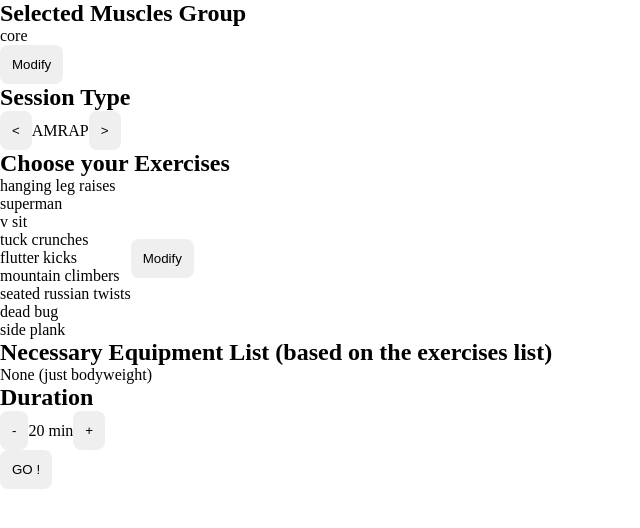
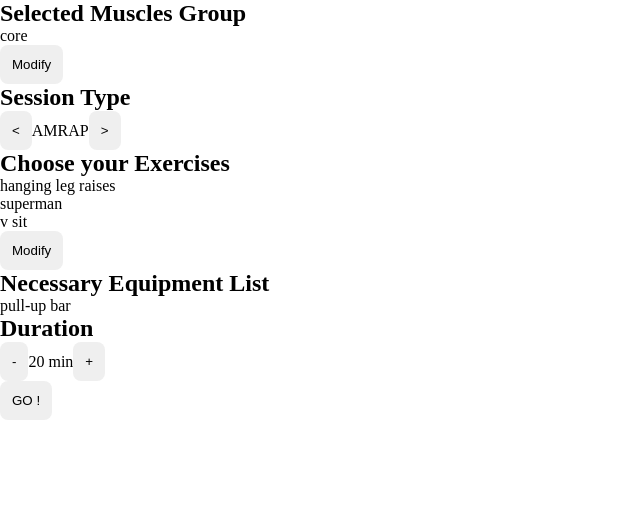
Before and after one commit to sam-ebe/workout-rush, a React (Vite) app: page / in a window 1280 px wide. Both pictures are taken after a click on the button "Save and load Exercises". Shown: the top 528 px of the page, without its empty margins (0-640 px from the left). Built offline with nearby package versions, Linux system fonts and the light colour scheme.

Commit message:
added necessary equipment list derived from selected exercises

```diff
--- a/src/components/SessionSelect.jsx
+++ b/src/components/SessionSelect.jsx
@@ -26,7 +26,7 @@ function SessionSelect() {
     if (isSavedMuscleGroup) {
       // data will be fetched there if coming from external source
       console.log("effect setSelectedExercises");
-      const numberOfExercices = 9;
+      const numberOfExercices = 3;
 
       setSelectedExercises(
         getRandomExercisesByMuscleGroup(
@@ -63,6 +63,12 @@ function SessionSelect() {
     setIsSavedMuscleGroup(val);
   };
 
+  let necessaryEquipment = selectedExercises
+    .flatMap((exercise) => exercise.necessary_equipment) // array with duplicates
+    .filter((value, index, self) => {
+      return self.indexOf(value) === index; // if the current value's first occurence is on this index, the value gets added to the array
+    }); // array with unique values
+
   return (
     <>
       <StyledSessionSelect>
@@ -90,15 +96,19 @@ function SessionSelect() {
             {/*Add Recommended number of exercises : 1-5 */}
 
             <h2>Choose your Exercises</h2>
-            <Selector>
-              <ExercisesList selectedExercises={selectedExercises} />
-              <Button onClick={handleOpen}>Modify</Button>
-            </Selector>
-            {/* depends on selected exercises, comes from loaded exercises data*/}
-            <h2>Necessary Equipment List (based on the exercises list)</h2>
-            <Selector>
-              <p>None (just bodyweight)</p>
-            </Selector>
+            <ExercisesList selectedExercises={selectedExercises} />
+            <Button onClick={handleOpen}>Modify</Button>
+
+            <h2>Necessary Equipment List</h2>
+
+            {necessaryEquipment.length > 0 ? (
+              necessaryEquipment.map((equipment) => {
+                return <p key={equipment}>{equipment}</p>;
+              })
+            ) : (
+              <p>none</p>
+            )}
+
             {/* 5 per five, min 5 min*/}
             <h2>Duration</h2>
             <Selector>
@@ -129,7 +139,6 @@ function getRandomInArray(array) {
 }
 // Output format: { top: [1, 2, 3], core: [4, 5, 6], legs: [7, 8, 9] }
 function convertToMuscleGroupToIds(allMuscleGroup) {
-  console.log("converting");
   let muscleGroupToIds = {};
   allMuscleGroup.forEach((item) => {
     if (!muscleGroupToIds.hasOwnProperty(item.muscle_group)) {
@@ -183,7 +192,6 @@ function getRandomExercisesByMuscleGroup(
       }
     });
   }
-  console.log(randomExercisesArray);
   return randomExercisesArray;
 }
 
--- a/src/data/data.js
+++ b/src/data/data.js
@@ -176,7 +176,7 @@ export const exercisesData = [
     muscle_group: "top",
     main_muscle_group: ["chest"],
     lesser_muscle_group: ["shoulders"],
-    necessary_equipment: ["none"],
+    necessary_equipment: [],
     image: "image.jpg",
     isTimed: false,
   },
@@ -236,7 +236,7 @@ export const exercisesData = [
     muscle_group: "top",
     main_muscle_group: ["shoulders"],
     lesser_muscle_group: ["triceps"],
-    necessary_equipment: ["none"],
+    necessary_equipment: [],
     image: "image.jpg",
     isTimed: false,
   },
@@ -246,7 +246,7 @@ export const exercisesData = [
     muscle_group: "top",
     main_muscle_group: ["chest"],
     lesser_muscle_group: ["triceps"],
-    necessary_equipment: ["none"],
+    necessary_equipment: [],
     image: "image.jpg",
     isTimed: false,
   },
@@ -256,7 +256,7 @@ export const exercisesData = [
     muscle_group: "top",
     main_muscle_group: ["triceps"],
     lesser_muscle_group: ["forearms"],
-    necessary_equipment: ["none"],
+    necessary_equipment: [],
     image: "image.jpg",
     isTimed: false,
   },
@@ -277,7 +277,7 @@ export const exercisesData = [
     muscle_group: "core",
     main_muscle_group: ["abs"],
     lesser_muscle_group: [],
-    necessary_equipment: ["none"],
+    necessary_equipment: [],
     image: "image.jpg",
     isTimed: false,
   },
@@ -297,7 +297,7 @@ export const exercisesData = [
     muscle_group: "core",
     main_muscle_group: ["abs"],
     lesser_muscle_group: [],
-    necessary_equipment: ["none"],
+    necessary_equipment: [],
     image: "image.jpg",
     isTimed: true,
   },
@@ -307,7 +307,7 @@ export const exercisesData = [
     muscle_group: "core",
     main_muscle_group: ["abs"],
     lesser_muscle_group: [],
-    necessary_equipment: ["none"],
+    necessary_equipment: [],
     image: "image.jpg",
     isTimed: false,
   },
@@ -317,7 +317,7 @@ export const exercisesData = [
     muscle_group: "core",
     main_muscle_group: ["abs"],
     lesser_muscle_group: [],
-    necessary_equipment: ["none"],
+    necessary_equipment: [],
     image: "image.jpg",
     isTimed: false,
   },
@@ -327,7 +327,7 @@ export const exercisesData = [
     muscle_group: "core",
     main_muscle_group: ["side abs"],
     lesser_muscle_group: [],
-    necessary_equipment: ["none"],
+    necessary_equipment: [],
     image: "image.jpg",
     isTimed: false,
   },
@@ -337,7 +337,7 @@ export const exercisesData = [
     muscle_group: "core",
     main_muscle_group: ["middle/lower back"],
     lesser_muscle_group: [],
-    necessary_equipment: ["none"],
+    necessary_equipment: [],
     image: "image.jpg",
     isTimed: false,
   },
@@ -347,7 +347,7 @@ export const exercisesData = [
     muscle_group: "core",
     main_muscle_group: ["abs"],
     lesser_muscle_group: ["middle/lower back"],
-    necessary_equipment: ["none"],
+    necessary_equipment: [],
     image: "image.jpg",
     isTimed: false,
   },
@@ -357,7 +357,7 @@ export const exercisesData = [
     muscle_group: "core",
     main_muscle_group: ["abs"],
     lesser_muscle_group: ["middle/lower back"],
-    necessary_equipment: ["none"],
+    necessary_equipment: [],
     image: "image.jpg",
     isTimed: true,
   },
@@ -367,7 +367,7 @@ export const exercisesData = [
     muscle_group: "core",
     main_muscle_group: ["abs"],
     lesser_muscle_group: ["middle/lower back"],
-    necessary_equipment: ["none"],
+    necessary_equipment: [],
     image: "image.jpg",
     isTimed: false,
   },
@@ -377,7 +377,7 @@ export const exercisesData = [
     muscle_group: "core",
     main_muscle_group: ["abs"],
     lesser_muscle_group: [],
-    necessary_equipment: ["none"],
+    necessary_equipment: [],
     image: "image.jpg",
     isTimed: false,
   },
@@ -387,7 +387,7 @@ export const exercisesData = [
     muscle_group: "core",
     main_muscle_group: ["abs"],
     lesser_muscle_group: ["middle/lower back"],
-    necessary_equipment: ["none"],
+    necessary_equipment: [],
     image: "image.jpg",
     isTimed: false,
   },
@@ -397,7 +397,7 @@ export const exercisesData = [
     muscle_group: "core",
     main_muscle_group: ["abs"],
     lesser_muscle_group: ["middle/lower back"],
-    necessary_equipment: ["none"],
+    necessary_equipment: [],
     image: "image.jpg",
     isTimed: false,
   },
@@ -427,7 +427,7 @@ export const exercisesData = [
     muscle_group: "core",
     main_muscle_group: ["abs"],
     lesser_muscle_group: [],
-    necessary_equipment: ["none"],
+    necessary_equipment: [],
     image: "image.jpg",
     isTimed: false,
   },
@@ -437,7 +437,7 @@ export const exercisesData = [
     muscle_group: "core",
     main_muscle_group: ["abs"],
     lesser_muscle_group: [],
-    necessary_equipment: ["none"],
+    necessary_equipment: [],
     image: "image.jpg",
     isTimed: true,
   },
@@ -458,7 +458,7 @@ export const exercisesData = [
     muscle_group: "legs",
     main_muscle_group: ["upper legs"],
     lesser_muscle_group: ["glutes"],
-    necessary_equipment: ["none"],
+    necessary_equipment: [],
     image: "image.jpg",
     isTimed: false,
   },
@@ -518,7 +518,7 @@ export const exercisesData = [
     muscle_group: "legs",
     main_muscle_group: ["lower legs"],
     lesser_muscle_group: [],
-    necessary_equipment: ["none"],
+    necessary_equipment: [],
     image: "image.jpg",
     isTimed: false,
   },
```
